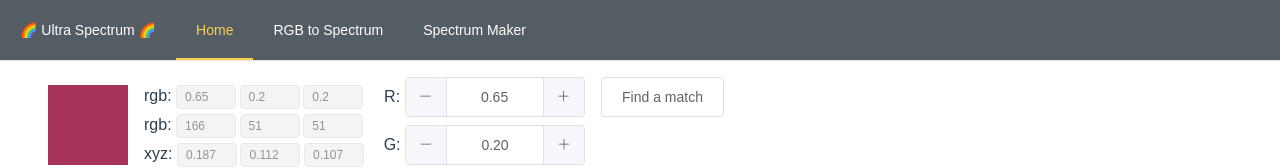
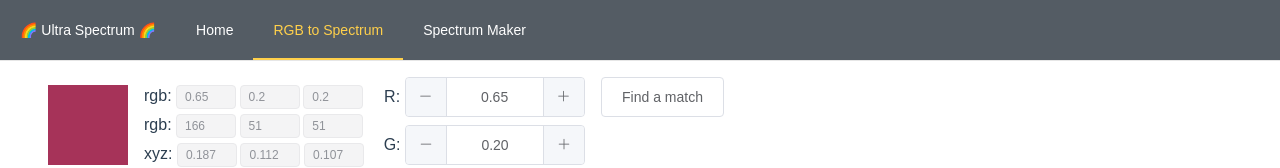
Before and after one commit to HaoPatrick/UltraSpectrum, a Vue app: page /#/rgb in a window 1280 px wide. Shown: the top 168 px of the page. Built offline with nearby package versions, Linux system fonts and the light colour scheme.

Commit message:
:beer: keep alive and maker

```diff
--- a/src/App.vue
+++ b/src/App.vue
@@ -1,13 +1,15 @@
 <template>
   <div id="app">
-    <el-menu style="margin-bottom:1em;" :router="true" default-active="/" mode="horizontal" background-color="#545c64" text-color="#fff" active-text-color="#ffd04b">
+    <el-menu style="margin-bottom:1em;" :router="true" :default-active="activeIndex" mode="horizontal" background-color="#545c64" text-color="#fff" active-text-color="#ffd04b">
       <!-- <el-menu-item index="/">Ultra Spectrum</el-menu-item> -->
       <li style="color: rgb(255, 255, 255); border-bottom-color: transparent; background-color: rgb(84, 92, 100);" class="el-menu-item">🌈 Ultra Spectrum 🌈</li>
       <el-menu-item index="/">Home</el-menu-item>
       <el-menu-item index="/rgb">RGB to Spectrum</el-menu-item>
       <el-menu-item index="/maker">Spectrum Maker</el-menu-item>
     </el-menu>
-    <router-view></router-view>
+    <keep-alive>
+      <router-view></router-view>
+    </keep-alive>
   </div>
 </template>
 
@@ -15,7 +17,9 @@
 import { Component, Vue } from "vue-property-decorator";
 
 export default class App extends Vue {
-  private activeIndex: string = "2";
+  private get activeIndex(): string {
+    return this.$route.path;
+  }
 }
 </script>
 <style>
--- a/src/views/SpecMaker.vue
+++ b/src/views/SpecMaker.vue
@@ -1,10 +1,11 @@
 <template>
   <div>
-    <el-input type="textarea" :rows="20" placeholder="Please input" v-model="userInput">
+    <el-input type="textarea" :rows="10" placeholder="Please input" v-model="userInput">
     </el-input>
     <el-button @click="parseInput">Parse</el-button>
-    <div>
-      <SpecGraph v-if="parsedSpec!=={}" :id="'parsed'" :spec="parsedSpec"></SpecGraph>
+    <div v-if="loading===false" style="display:flex;">
+      <SpecGraph :id="'parsed'" :spec="parsedSpec"></SpecGraph>
+      <ColorBlock :color="rgb"></ColorBlock>
     </div>
   </div>
 </template>
@@ -14,16 +15,21 @@ import { Component, Prop, Vue } from "vue-property-decorator";
 import { numers2spec, ISpecValue } from "../util";
 import * as utilLib from "../util";
 import SpecGraph from "../components/SpecGraph.vue";
+import { RGB } from "@/util/ColorSpace";
+import ColorBlock from "../components/ColorBlock.vue";
 
 @Component({
   components: {
-    SpecGraph
+    SpecGraph,
+    ColorBlock
   }
 })
 export default class SpecMaker extends Vue {
   private userInput: string = "";
   private parsedInput: number[] = [];
   private parsedSpec: ISpecValue = {} as ISpecValue;
+  private loading: boolean = true;
+  private rgb: RGB = new RGB(0, 0, 0);
   private parseInput() {
     const values = this.userInput
       .split(/[\s,;\n]/)
@@ -34,8 +40,8 @@ export default class SpecMaker extends Vue {
 
     const xyz = utilLib.spec2xyz(spectrum);
     const xyzNormed = xyz.norm();
-    const rgb = xyzNormed.toRGB();
-    console.log(spectrum, xyz, rgb);
+    this.rgb = xyzNormed.toRGB();
+    this.loading = false;
   }
 }
 </script>
```
